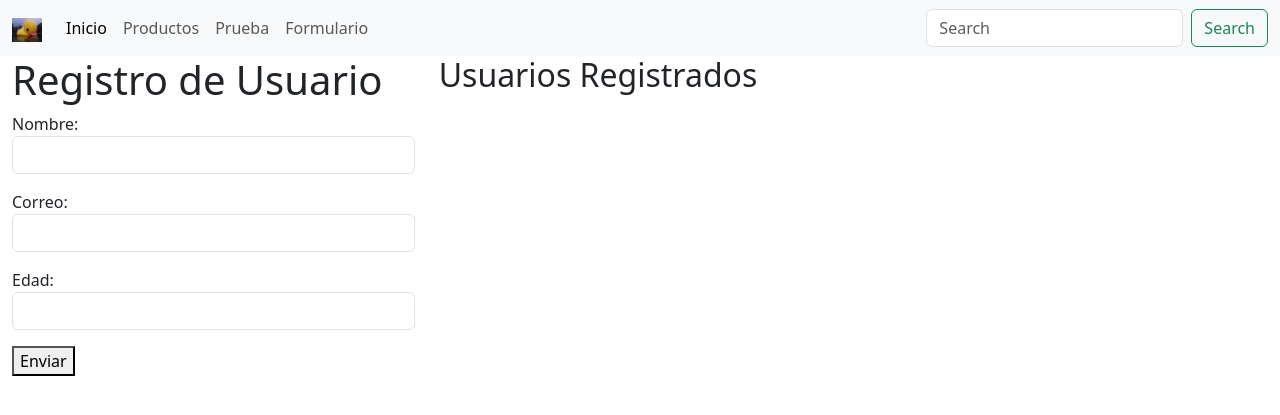
After one commit to josehermosillaa/DJangoParte1, a Django app: page /productos/registro/ in a window 1280 px wide. The commit adds this page. Shown: the top 415 px of the page. Run offline with Django 5.2, Linux system fonts and the light colour scheme; data that the repository does not hold is empty.

Commit message:
added modelsForm

```diff
--- a/clase3_4/demo/app/forms.py
+++ b/clase3_4/demo/app/forms.py
@@ -1,7 +1,42 @@
 #herramienta para formularios en Django
 from django import forms
+
+
+from .models import Producto, Usuario
 
 class NombreForm(forms.Form):
     nombre = forms.CharField(label='Nombre',max_length=20, error_messages={'max_length':'nombre muy largo'})
     email = forms.EmailField(label='Correo label',error_messages={'invalid':'Correo No valido'})
     contrasena = forms.CharField(label='Contraseña', widget=forms.PasswordInput)
+
+
+###ejemplo con el modelo Producto
+class ProductoForm(forms.ModelForm):
+
+    class Meta:
+        model = Producto
+        fields = '__all__'
+
+class UsuarioForm(forms.ModelForm):
+
+    class Meta:
+        model = Usuario
+        fields = ['nombre', 'correo', 'edad']
+
+        widgets = {
+            'nombre': forms.TextInput(attrs={'class':'form-control'}),
+            'correo': forms.EmailInput(attrs={'class':'form-control'}),
+            'edad': forms.NumberInput(attrs={'class':'form-control'})
+        }
+
+    def clean_nombre(self):
+        nombre = self.cleaned_data.get('nombre')
+        if nombre.lower() == 'admin': #lower deja todo el texto en minusculas
+            raise forms.ValidationError('No se permite el nombre admin')
+        return nombre
+
+    def clean_edad(self):
+        edad = self.cleaned_data.get('edad')
+        if edad < 0:
+            raise forms.ValidationError('Edad debe ser un valor valido (positivo)')
+        return edad
--- a/clase3_4/demo/app/models.py
+++ b/clase3_4/demo/app/models.py
@@ -12,3 +12,12 @@ class Producto(models.Model):
     #metodo que permite configurar como se ven las instancias de una clase
     def __str__(self):
         return f"{self.nombre} Precio: {self.precio}"
+
+
+class Usuario(models.Model):
+    nombre = models.CharField(max_length=100)
+    correo = models.EmailField()
+    edad = models.IntegerField()
+
+    def __str__(self):
+        return self.nombre
--- a/clase3_4/demo/app/templates/formulario.html
+++ b/clase3_4/demo/app/templates/formulario.html
@@ -1,6 +1,6 @@
 {% extends 'base.html' %}
 
-{% block title %}Productos disponibles{% endblock %}
+{% block title %}Formulario de contacto{% endblock %}
 
 
 {% block content %}
--- /dev/null
+++ b/clase3_4/demo/app/templates/usuario_form.html
@@ -0,0 +1,31 @@
+{% extends 'base.html' %}
+
+{% block title %}Formulario de contacto{% endblock %}
+
+
+{% block content %}
+<div class="row">
+    <div class="col col-4">
+<h1>Registro de Usuario</h1>
+    {% if messages %}
+    {% for message in messages %}
+        <div class="alert alert-{{ message.tags }}">{{ message }}</div>
+    {% endfor %}
+    {% endif %}
+
+    <form method="POST">
+        {% csrf_token %}
+        {{form.as_p}}
+        <button class="button" type="submit"> Enviar</button>
+    </form>
+    </div>
+    <div class="col">
+        <h2>Usuarios Registrados</h2>
+        <ul>
+            {% for usuario in usuarios %}
+            <li>{{usuario.nombre}} - {{usuario.correo}}</li>
+            {% endfor %}
+        </ul>
+    </div>
+</div>
+{%endblock %}
--- a/clase3_4/demo/app/urls.py
+++ b/clase3_4/demo/app/urls.py
@@ -1,5 +1,5 @@
 from django.urls import path
-from .views import lista_productos, home, prueba, ejemplo_error, formulario_test
+from .views import lista_productos, home, prueba, ejemplo_error, formulario_test, usuario_form_view
 from django.conf.urls import handler404
 
 urlpatterns = [
@@ -7,9 +7,8 @@ urlpatterns = [
     path('inicio/',home, name='pagina_inicio' ),
     path('prueba/',prueba, name='prueba' ),
     path("test/",ejemplo_error, name="ejemplo"),
-    path("formulario/",formulario_test, name="formulario")
-
-
+    path("formulario/",formulario_test, name="formulario"),
+    path("registro/",usuario_form_view, name="usuario_form")
 ]
 
 handler404 = 'app.views.error_404'
--- a/clase3_4/demo/app/views.py
+++ b/clase3_4/demo/app/views.py
@@ -1,12 +1,12 @@
-from django.shortcuts import render
+from django.shortcuts import render, redirect
 from django.http import HttpResponse
 #importamos el modelo de donde queremos sacar los datos
-from .models import Producto
+from .models import Producto, Usuario
 import random
 
 #importacion para el formulario
-from .forms import NombreForm
-
+from .forms import NombreForm, ProductoForm, UsuarioForm
+from django.contrib import messages
 # Create your views here.
 
 def lista_productos(request):
@@ -61,3 +61,20 @@ def formulario_test(request):
     else: #metodo GET
         form = NombreForm()
     return render(request, 'formulario.html', context = {'form':form})
+
+def usuario_form_view(request):
+    usuarios = Usuario.objects.all()
+
+
+    if request.method == 'POST':
+        form = UsuarioForm(request.POST)
+        if form.is_valid():
+            form.save()
+            messages.success(request, 'Usuario registrado correctamente.')
+            return redirect('usuario_form')
+        else:
+            messages.error(request, 'Corrijan los errores en el formulario')
+    else: #metodo GET
+        form = UsuarioForm()
+
+    return render(request, 'usuario_form.html', context = {'form':form, 'usuarios':usuarios})
```
Also changed, not shown: clase3_4/demo/app/migrations/0005_usuario.py (added).
